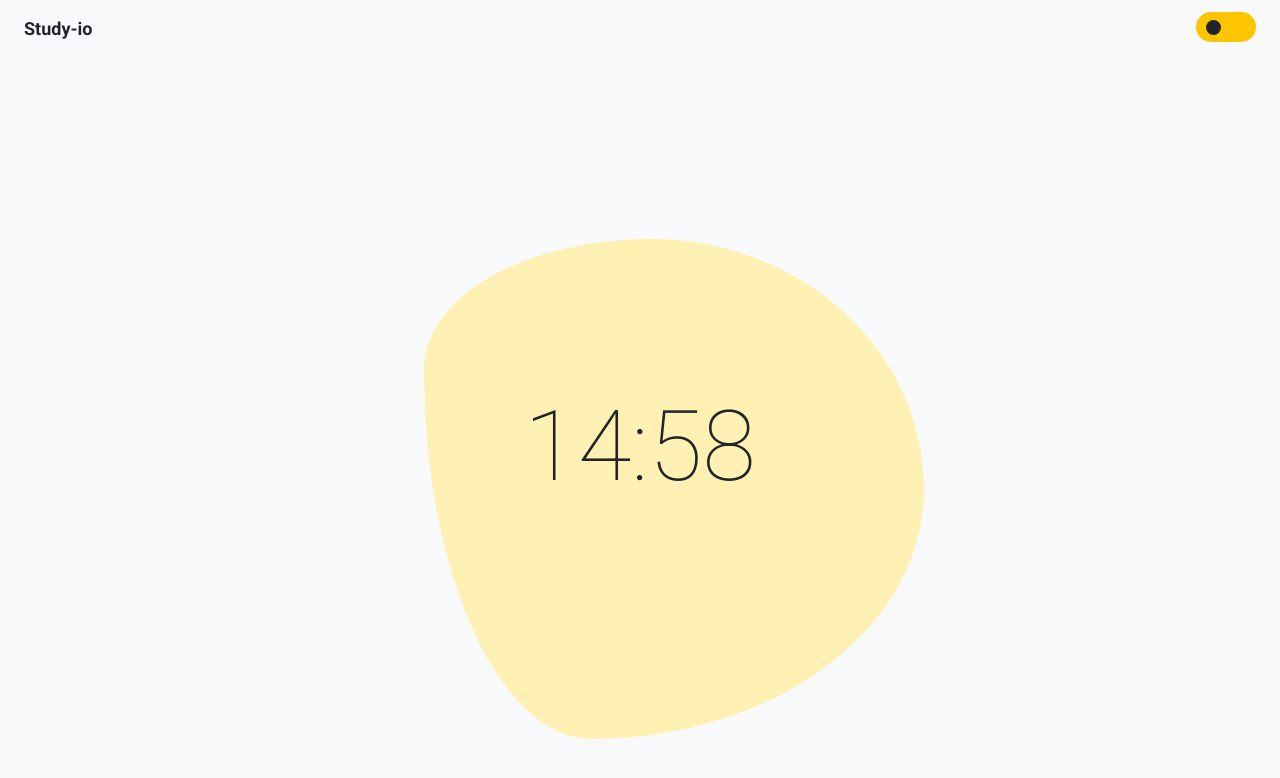
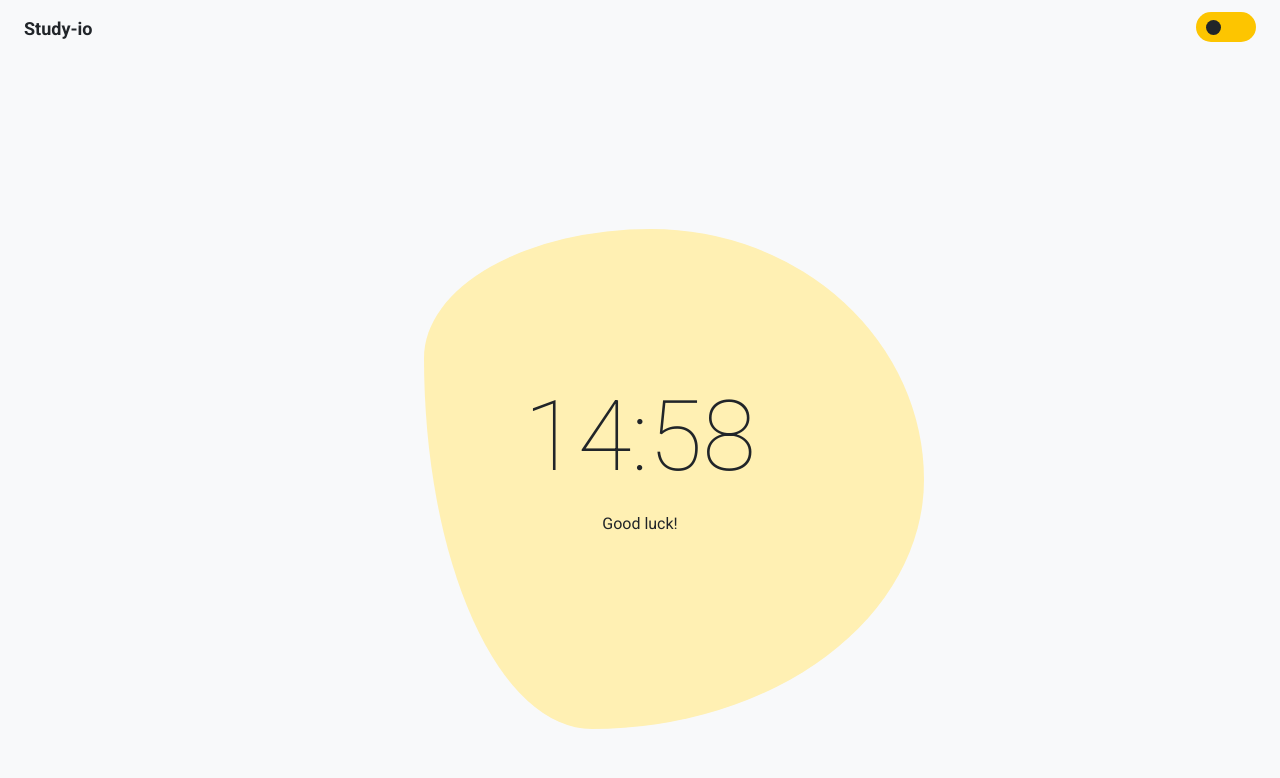
Before and after one commit to Zerko3/Study-io, a website: page index.html in a window 1280 px wide. Both pictures are taken after a click on the button "Start". Drawn offline with Linux system fonts and the light colour scheme.

Commit message:
added final touch

```diff
--- a/index.html
+++ b/index.html
@@ -37,6 +37,7 @@
       <section class="section--timer">
         <div class="section--timer__clock--container">
           <div class="section--timer__clock--container--clock">15:00</div>
+          <span id="clock-promt"></span>
         </div>
 
         <div class="section--timer__choose__time--container">
--- a/src/script.js
+++ b/src/script.js
@@ -15,6 +15,7 @@ const btnTwo = document.querySelector('.btn-two');
 const btnThree = document.querySelector('.btn-three');
 const btnFour = document.querySelector('.btn-four');
 const startButton = document.querySelector('.btn-start');
+const userMotivationPromt = document.getElementById('clock-promt');
 
 // Toggle dark mode
 const toggleDarkMode = function () {
@@ -69,6 +70,7 @@ const startTimer = function () {
   let min;
 
   if (timer.innerHTML === '15:00') {
+    userMotivationPromt.innerText = 'Good luck!';
     timer.classList.add('animated');
     btnOne.classList.add('hidden');
     btnTwo.classList.add('hidden');
@@ -79,6 +81,7 @@ const startTimer = function () {
       min--;
       if (min === 0) {
         clearInterval(coundown);
+        userMotivationPromt.innerText = '';
         timer.classList.remove('animated');
         btnOne.classList.remove('hidden');
         btnTwo.classList.remove('hidden');
@@ -95,6 +98,7 @@ const startTimer = function () {
       timer.innerHTML = formattedTime;
     }, 1000);
   } else if (timer.innerHTML === '25:00') {
+    userMotivationPromt.innerText = 'Good luck!';
     timer.classList.add('animated');
     btnOne.classList.add('hidden');
     btnTwo.classList.add('hidden');
@@ -105,6 +109,7 @@ const startTimer = function () {
       min--;
       if (min === 0) {
         clearInterval(coundown);
+        userMotivationPromt.innerText = '';
         timer.classList.remove('animated');
         btnOne.classList.remove('hidden');
         btnTwo.classList.remove('hidden');
@@ -121,6 +126,7 @@ const startTimer = function () {
       timer.innerHTML = formattedTime;
     }, 1000);
   } else if (timer.innerHTML === '45:00') {
+    userMotivationPromt.innerText = 'Good luck!';
     timer.classList.add('animated');
     btnOne.classList.add('hidden');
     btnTwo.classList.add('hidden');
@@ -131,6 +137,7 @@ const startTimer = function () {
       min--;
       if (min === 0) {
         clearInterval(coundown);
+        userMotivationPromt.innerText = '';
         timer.classList.remove('animated');
         btnOne.classList.remove('hidden');
         btnTwo.classList.remove('hidden');
--- a/style/style.css
+++ b/style/style.css
@@ -98,6 +98,13 @@ input:checked[type='checkbox']::before {
   width: 100%;
 }
 
+.section--timer__clock--container {
+  display: flex;
+  align-items: center;
+  justify-content: center;
+  flex-direction: column;
+}
+
 .section--timer__break--container,
 .section--timer__choose__time--container {
   display: flex;
@@ -140,6 +147,12 @@ input:checked[type='checkbox']::before {
   font-size: 9.8rem;
   color: var(--text-color);
   margin-bottom: 2rem;
+}
+
+#clock-promt {
+  text-align: center;
+  font-size: 1.6rem;
+  color: var(--text-color);
 }
 
 .section--timer__clock--container--clock::before {
```
